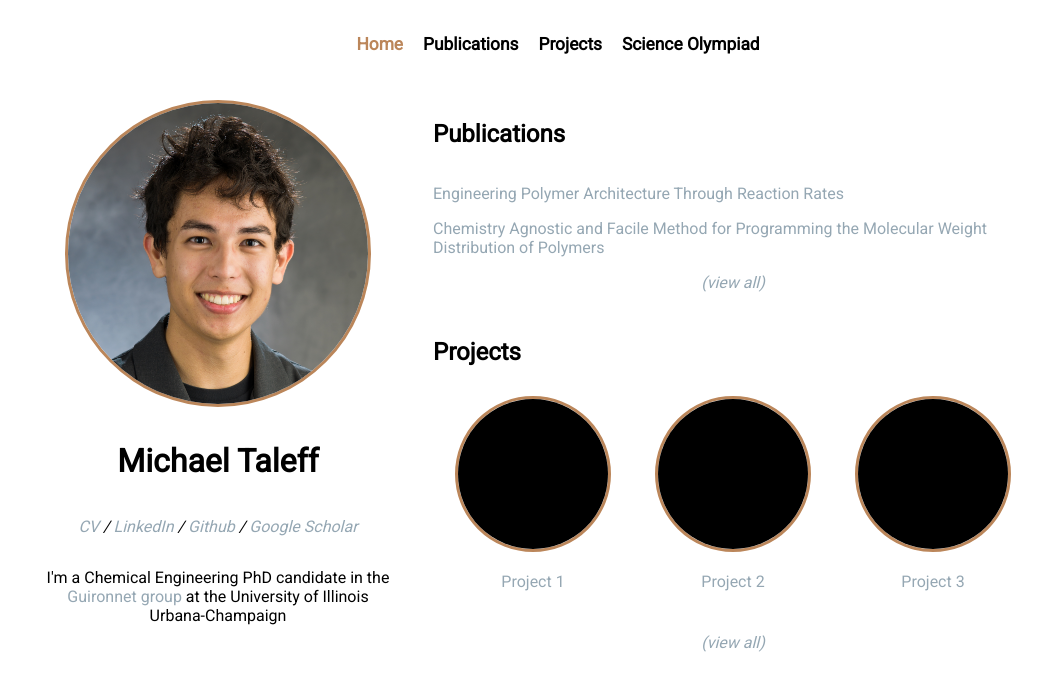
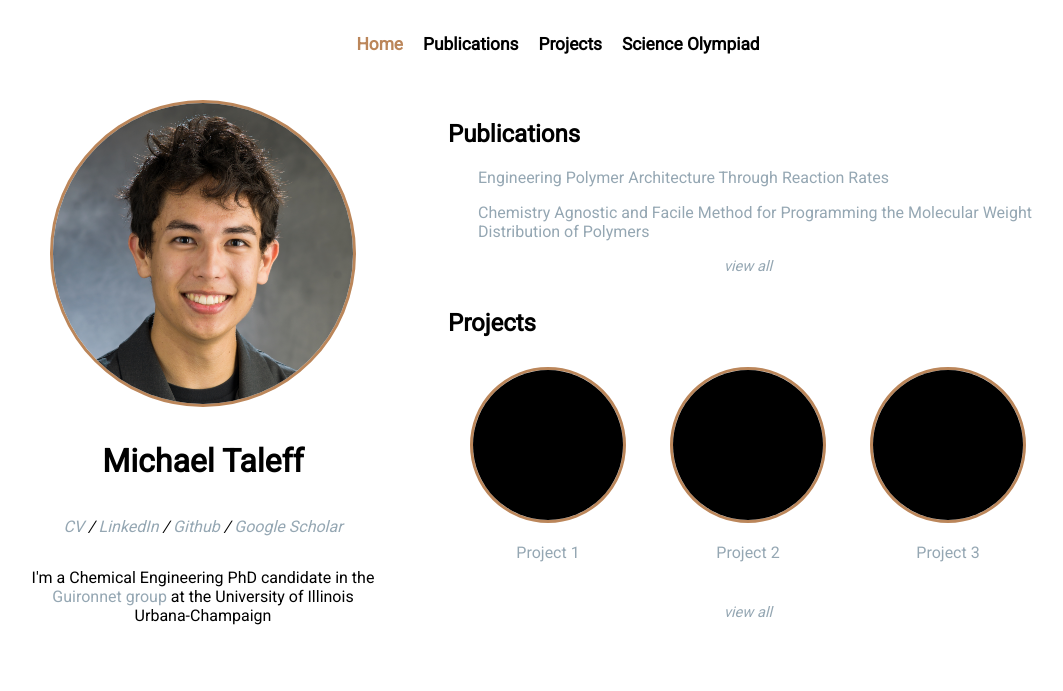
Before and after one commit to taleff/taleff.github.io, a Jekyll site: the page built from index.html, in a window 1280 px wide. Shown: the top 691 px of the page, without its empty margins (102-1165 px from the left). Built offline with Jekyll 4.4.1, drawn with Linux system fonts in a browser that asks for light colours.

Commit message:
Making some asthetic updates to the website

```diff
--- a/assets/css/main.css
+++ b/assets/css/main.css
@@ -60,6 +60,7 @@ a:hover {
     flex-direction: row;
     justify-content: center;
     flex-wrap: wrap;
+    gap: 30px;
 }
 
 .profile {
@@ -87,14 +88,10 @@ a:hover {
     margin: 20px;
     display: flex;
     flex-direction: column;
-    gap: 10px
 }
 
 .showcase-section-title {
-    display: flex;
-    flex-direction: row;
-    justify-content: flex-start;
-    align-items: center;
+    display: inline;
 }
 
 .showcase-section-title h2 {
@@ -103,6 +100,10 @@ a:hover {
 
 .showcase-section-title p {
     font-size: 10pt;
+}
+
+.publications-short-list {
+    padding-left: 30px;
 }
 
 .projects-short-list {
@@ -126,6 +127,7 @@ a:hover {
 
 .view-all-button {
     text-align: center;
+    font-size: 11pt;
 }
 
 .full-publications-list {
--- a/index.html
+++ b/index.html
@@ -30,7 +30,7 @@ description: "Home page for my personal website"
 	{% endfor %}
       </div>
       <p class="view-all-button">
-	<em><a href="/publications.html">(view all)</a></em>
+	<em><a href="/publications.html">view all</a></em>
       </p>
     </div>
     <div class="projects-preview">
@@ -50,7 +50,7 @@ description: "Home page for my personal website"
 	{% endfor %}
       </div>
       <p class="view-all-button">
-	<em><a href="/projects.html">(view all)</a></em>
+	<em><a href="/projects.html">view all</a></em>
       </p>
     </div>
   </div>
```
